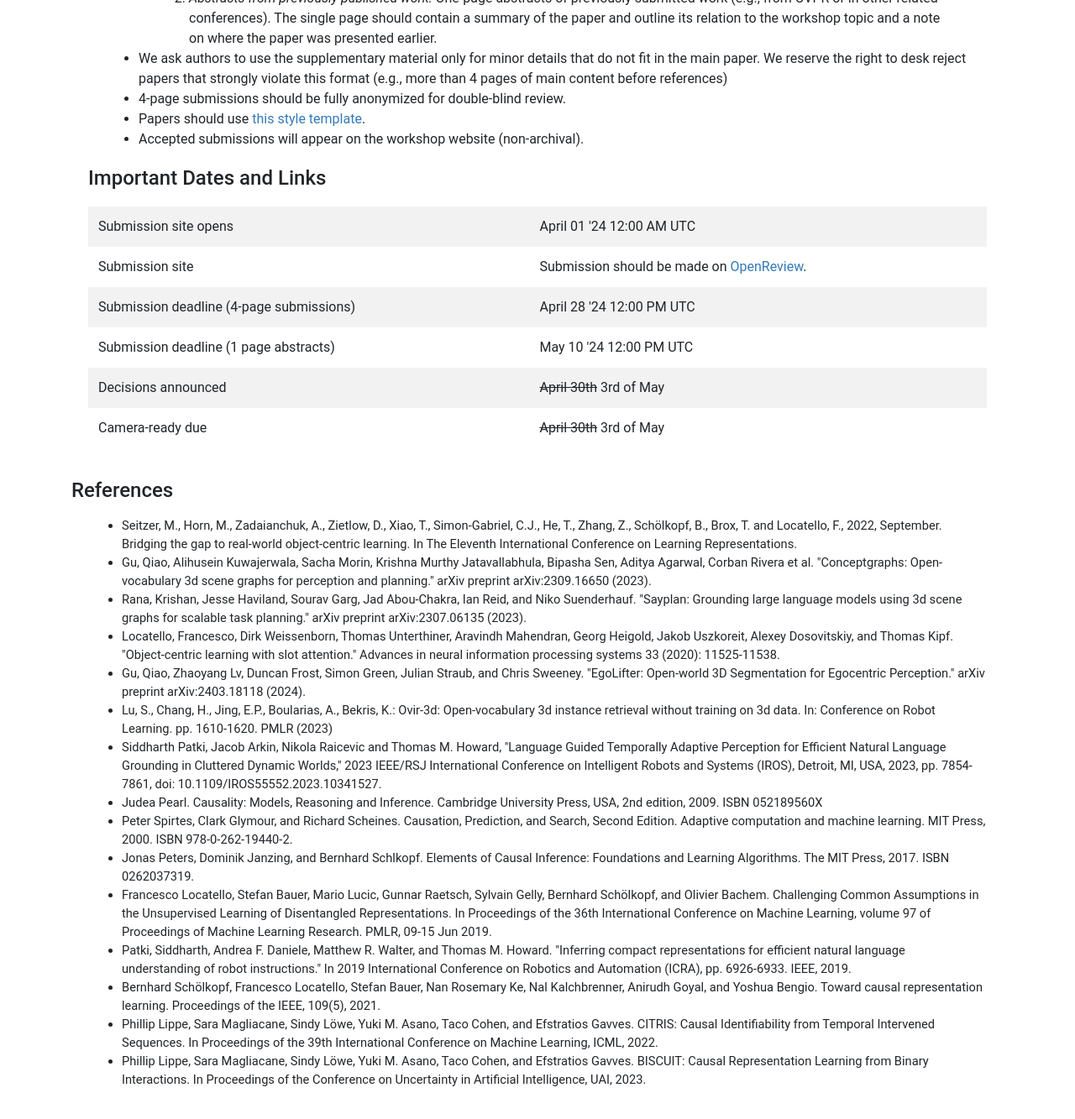
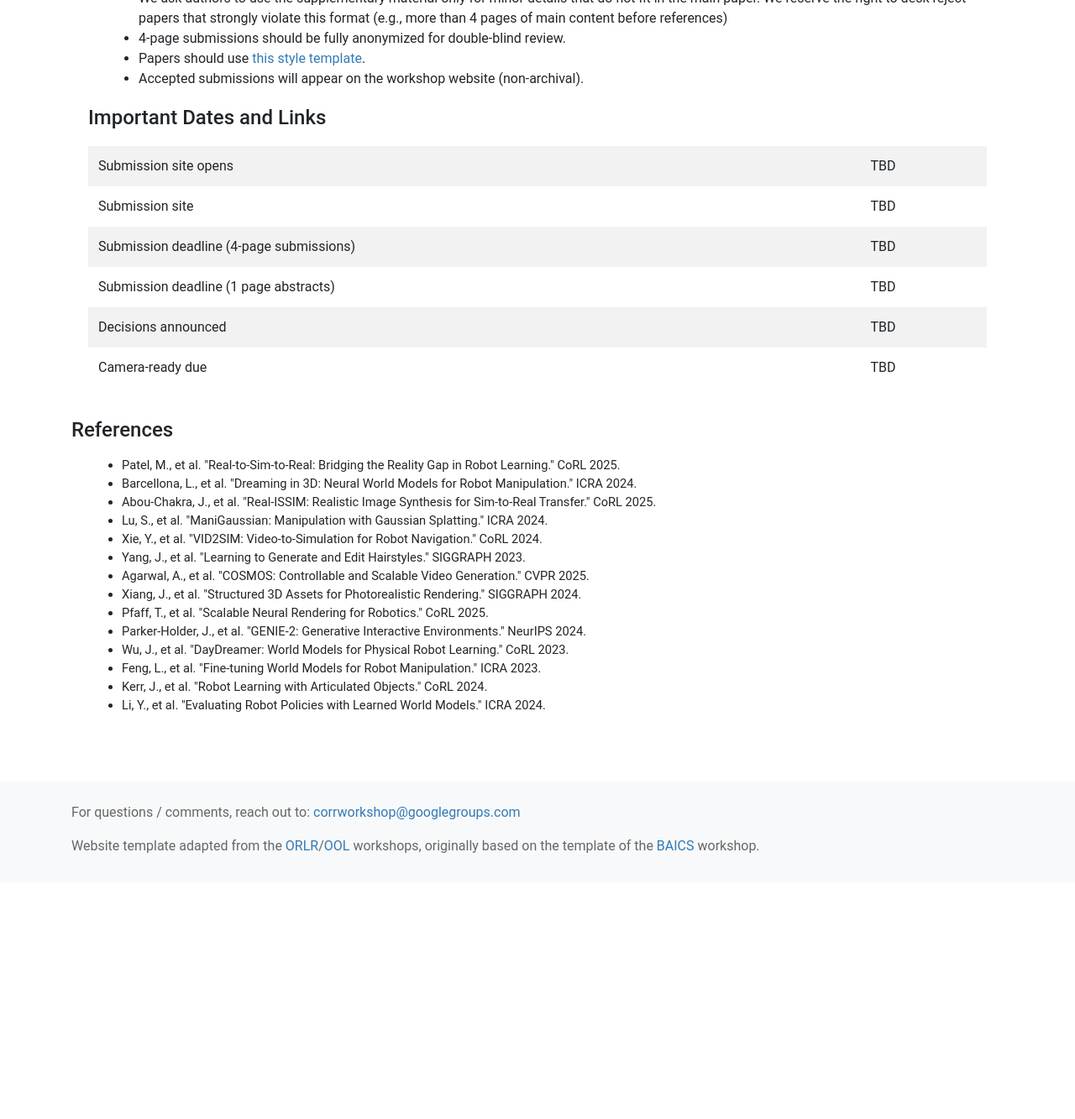
Before and after one commit to simulatingrobotworlds/simulatingrobotworlds.github.io, a Jekyll site: the page built from submit.html, in a window 1280 px wide and 1400 px high, scrolled down 939 px. Shown: the top 1333 px of the window at 84% size. Built offline with Jekyll 4.4.1, drawn with Linux system fonts in a browser that asks for light colours; nearby versions of some CDN libraries; after the commit the page ends 1990 px from its top, so only the background shows below that; some of the changed text lies outside the part shown.

Commit message:
Remove speakers.html and update submit.html with new workshop title, revised call for papers, and updated submission deadlines.

```diff
--- a/submit.html
+++ b/submit.html
@@ -2,24 +2,24 @@
 layout: default
 ---
 <div class="banner">
-  <img src="images/banner.jpg" alt="Causal and Object-Centric Representations for Robotics" class="banner-img">
+  <img src="images/banner.jpg" alt="Learning to Simulate Robot Worlds" class="banner-img">
   <div class="banner-text">
-    <h1>Causal and Object-Centric Representations for Robotics</h1>
-    <p>June 17, CVPR 2024 Workshop</p>
+    <h1>Learning to Simulate Robot Worlds</h1>
+    <p>CoRL 2025 Workshop (under review)</p>
   </div>
 </div>
 <div class="row">
   <p><b><mark>Call for Papers</mark></b>
-    We are sourcing two different types of papers: four-page papers and one-page abstracts, focusing on structured and causal representations and their applications in robotics. Specific topics of interest include:
+    We are sourcing two different types of papers: four-page papers and one-page abstracts, focusing on learning to simulate robot worlds and their applications in robotics. Specific topics of interest include:
     <ul>
-      <li>Causal representation learning: how to learn representations with deep networks that conform to cause-and-effect transformations in the pixel space.</li>
-      <li>Object-centric learning: how to learn representations that are object-specific without requiring closed-world manual annotations.</li>
-      <li>Scaling structured representations: how to learn object-centric learning and causal representations on real-world image and video data such as MS COCO images or videos from YouTube</li>
-      <li>Downstream applications of structured representations: how to use causal and object-centric representations for tasks such as reinforcement learning, planning, and decision-making.</li>
-      <li>Learning of interventions: how can a robot algorithm transform and control different components of the environment to achieve certain goals.</li>
-      <li>Causal Reinforcement Learning for Embodied AI: how to best learn RL policies to achieve goals if cause-and-effect relations are known.</li>
-      <li>Benchmarks that quantify the benefits of causal and object-centric representations (e.g. systematic generalization, OOD performance, robustness wrt. interventions, etc.). </li>
-      <li>Relations and possible synergies to foundation models.</li>
+      <li>Real-to-Sim and Sim-to-Real Learning: How to use real-world data to create simulations and how to learn and evaluate robot policies in such simulations?</li>
+      <li>Photorealistic Differentiable Simulation for Robotics: How can robotics leverage photorealistic reconstructions or digital twins?</li>
+      <li>Learnable Physics Simulations and System Identification: Making physics simulation learnable and differentiable, so that robots can identify unknown parameters and even improve the simulator itself.</li>
+      <li>Reconstruction and generation of articulated and deformable objects</li>
+      <li>Policy training and evaluation with learned world models, realistic simulations and digital twins</li>
+      <li>End-to-end world models learning</li>
+      <li>Explicit vs. implicit world models</li>
+      <li>Compositional world models and Controllable video generation models</li>
     </ul>
   </p>
 
@@ -29,7 +29,7 @@
     <li>We encourage two types of submissions:
       <ol>
         <li><em>Novel Papers:</em> 4-page submissions presenting new perspectives or experimental results. Should contain up to 4 pages of main paper plus any number of pages for references and supplementary material</li>
-        <li><em>Abstracts from previously published work:</em> One-page abstracts of previously submitted work (e.g., from CVPR or in other related conferences). The single page should contain a summary of the paper and outline its relation to the workshop topic and a note on where the paper was presented earlier.</li>
+        <li><em>Abstracts from previously published work:</em> One-page abstracts of previously submitted work (e.g., from CoRL or in other related conferences). The single page should contain a summary of the paper and outline its relation to the workshop topic and a note on where the paper was presented earlier.</li>
       </ol>
     <li>We ask authors to use the supplementary material only for minor details that do not fit in the main paper. We reserve the right to desk reject papers that strongly violate this format (e.g., more than 4 pages of main content before references)</li>
     <li>4-page submissions should be fully anonymized for double-blind review.</li>
@@ -44,27 +44,27 @@
     <tbody>
     <tr>
       <td>Submission site opens</td>
-      <td>April 01 '24 12:00 AM UTC </td>
+      <td>TBD</td>
     </tr>
     <tr>
       <td>Submission site</td>
-      <td>Submission should be made on <a href="https://openreview.net/group?id=thecvf.com/CVPR/2024/Workshop/CORR">OpenReview</a>.</td>
+      <td>TBD</td>
     </tr>
     <tr>
       <td>Submission deadline (4-page submissions)</td>
-      <td>April 28 '24 12:00 PM UTC</td>
+      <td>TBD</td>
     </tr>
     <tr>
       <td>Submission deadline (1 page abstracts)</td>
-      <td>May 10 '24 12:00 PM UTC</td>
+      <td>TBD</td>
     </tr>
     <tr>
       <td>Decisions announced</td>
-      <td><s>April 30th</s> 3rd of May</td>
+      <td>TBD</td>
     </tr>
     <tr>
       <td>Camera-ready due</td>
-      <td><s>April 30th</s> 3rd of May</td>
+      <td>TBD</td>
     </tr>
     </tbody>
     </table>
@@ -74,35 +74,19 @@
 <h3 style='margin-bottom: 12pt;'>References</h3>
 <div class='references' style='font-size:11pt'>
 <ul>
-  <li>Seitzer, M., Horn, M., Zadaianchuk, A., Zietlow, D., Xiao, T., Simon-Gabriel, C.J., He, T., Zhang, Z., Schölkopf, B., Brox, T. and Locatello, F., 2022, September. Bridging the gap to real-world object-centric learning. In The Eleventh International Conference on Learning Representations.</li>
-
-  <li>Gu, Qiao, Alihusein Kuwajerwala, Sacha Morin, Krishna Murthy Jatavallabhula, Bipasha Sen, Aditya Agarwal, Corban Rivera et al. "Conceptgraphs: Open-vocabulary 3d scene graphs for perception and planning." arXiv preprint arXiv:2309.16650 (2023).</li>
-
-  <li>Rana, Krishan, Jesse Haviland, Sourav Garg, Jad Abou-Chakra, Ian Reid, and Niko Suenderhauf. "Sayplan: Grounding large language models using 3d scene graphs for scalable task planning." arXiv preprint arXiv:2307.06135 (2023).</li>
-
-  <li>Locatello, Francesco, Dirk Weissenborn, Thomas Unterthiner, Aravindh Mahendran, Georg Heigold, Jakob Uszkoreit, Alexey Dosovitskiy, and Thomas Kipf. "Object-centric learning with slot attention." Advances in neural information processing systems 33 (2020): 11525-11538.</li>
-
-  <li>Gu, Qiao, Zhaoyang Lv, Duncan Frost, Simon Green, Julian Straub, and Chris Sweeney. "EgoLifter: Open-world 3D Segmentation for Egocentric Perception." arXiv preprint arXiv:2403.18118 (2024).</li>
-
-  <li>Lu, S., Chang, H., Jing, E.P., Boularias, A., Bekris, K.: Ovir-3d: Open-vocabulary 3d instance retrieval without training on 3d data. In: Conference on Robot Learning. pp. 1610-1620. PMLR (2023)</li>
-
-  <li>Siddharth Patki, Jacob Arkin, Nikola Raicevic and Thomas M. Howard, "Language Guided Temporally Adaptive Perception for Efficient Natural Language Grounding in Cluttered Dynamic Worlds," 2023 IEEE/RSJ International Conference on Intelligent Robots and Systems (IROS), Detroit, MI, USA, 2023, pp. 7854-7861, doi: 10.1109/IROS55552.2023.10341527.</li>
-
-  <li>Judea Pearl. Causality: Models, Reasoning and Inference. Cambridge University Press, USA, 2nd edition, 2009. ISBN 052189560X</li>
-
-  <li>Peter Spirtes, Clark Glymour, and Richard Scheines. Causation, Prediction, and Search, Second Edition. Adaptive computation and machine learning. MIT Press, 2000. ISBN 978-0-262-19440-2.</li>
-
-  <li>Jonas Peters, Dominik Janzing, and Bernhard Schlkopf. Elements of Causal Inference: Foundations and Learning Algorithms. The MIT Press, 2017. ISBN 0262037319.</li>
-
-  <li>Francesco Locatello, Stefan Bauer, Mario Lucic, Gunnar Raetsch, Sylvain Gelly, Bernhard Schölkopf, and Olivier Bachem. Challenging Common Assumptions in the Unsupervised Learning of Disentangled Representations. In Proceedings of the 36th International Conference on Machine Learning, volume 97 of Proceedings of Machine Learning Research. PMLR, 09-15 Jun 2019.</li>
-
-  <li>Patki, Siddharth, Andrea F. Daniele, Matthew R. Walter, and Thomas M. Howard. "Inferring compact representations for efficient natural language understanding of robot instructions." In 2019 International Conference on Robotics and Automation (ICRA), pp. 6926-6933. IEEE, 2019.</li>
-
-  <li>Bernhard Schölkopf, Francesco Locatello, Stefan Bauer, Nan Rosemary Ke, Nal Kalchbrenner, Anirudh Goyal, and Yoshua Bengio. Toward causal representation learning. Proceedings of the IEEE, 109(5), 2021.</li>
-
-  <li>Phillip Lippe, Sara Magliacane, Sindy Löwe, Yuki M. Asano, Taco Cohen, and Efstratios Gavves. CITRIS: Causal Identifiability from Temporal Intervened Sequences. In Proceedings of the 39th International Conference on Machine Learning, ICML, 2022.</li>
-
-  <li>Phillip Lippe, Sara Magliacane, Sindy Löwe, Yuki M. Asano, Taco Cohen, and Efstratios Gavves. BISCUIT: Causal Representation Learning from Binary Interactions. In Proceedings of the Conference on Uncertainty in Artificial Intelligence, UAI, 2023.</li>
-
+  <li>Patel, M., et al. "Real-to-Sim-to-Real: Bridging the Reality Gap in Robot Learning." CoRL 2025.</li>
+  <li>Barcellona, L., et al. "Dreaming in 3D: Neural World Models for Robot Manipulation." ICRA 2024.</li>
+  <li>Abou-Chakra, J., et al. "Real-ISSIM: Realistic Image Synthesis for Sim-to-Real Transfer." CoRL 2025.</li>
+  <li>Lu, S., et al. "ManiGaussian: Manipulation with Gaussian Splatting." ICRA 2024.</li>
+  <li>Xie, Y., et al. "VID2SIM: Video-to-Simulation for Robot Navigation." CoRL 2024.</li>
+  <li>Yang, J., et al. "Learning to Generate and Edit Hairstyles." SIGGRAPH 2023.</li>
+  <li>Agarwal, A., et al. "COSMOS: Controllable and Scalable Video Generation." CVPR 2025.</li>
+  <li>Xiang, J., et al. "Structured 3D Assets for Photorealistic Rendering." SIGGRAPH 2024.</li>
+  <li>Pfaff, T., et al. "Scalable Neural Rendering for Robotics." CoRL 2025.</li>
+  <li>Parker-Holder, J., et al. "GENIE-2: Generative Interactive Environments." NeurIPS 2024.</li>
+  <li>Wu, J., et al. "DayDreamer: World Models for Physical Robot Learning." CoRL 2023.</li>
+  <li>Feng, L., et al. "Fine-tuning World Models for Robot Manipulation." ICRA 2023.</li>
+  <li>Kerr, J., et al. "Robot Learning with Articulated Objects." CoRL 2024.</li>
+  <li>Li, Y., et al. "Evaluating Robot Policies with Learned World Models." ICRA 2024.</li>
 </ul>
 </div>
```
Also changed, not shown: speakers.html (deleted, +0 -39 lines).
